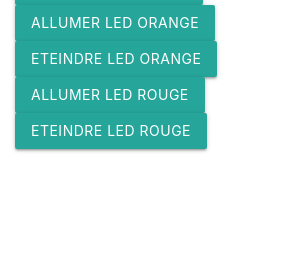
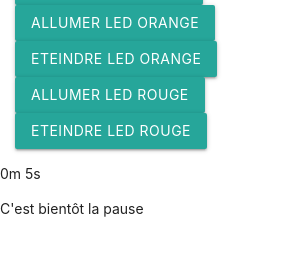
Before and after one commit to PiKSo05/TomateVerte, an Electron app: page TomateVerte_Desktop/mainWindow.html in a window 300 px wide. Shown: the part 123-378 px from the top of the page. Drawn offline with nearby package versions, Linux system fonts and the light colour scheme; no server answers.

Commit message:
test du timer et petit nettoyage

```diff
--- a/TomateVerte_Desktop/mainWindow.html
+++ b/TomateVerte_Desktop/mainWindow.html
@@ -9,7 +9,7 @@
 <body>
     <nav>
         <div class="nav-wrapper">
-            <a class="brand-logo center">Tomate Corentin</a>
+            <a class="brand-logo center">Tomate Verte</a>
         </div>
     </nav>
 
@@ -34,60 +34,123 @@
         <button id="btnEteindreLedRouge" class="btn waves-effect waves-light">Eteindre LED Rouge</button>
     </div>
 
+    <div>
+        <p id="tomatoTimer"></p>
+        <p id="tomatoTexte"></p>
+    </div>
+
     <script>
         const electron = require('electron');
         const { ipcRenderer } = electron;
         const ul = document.querySelector('ul');
         const request = require('request');
         const dbTools = require('./dbFunctions');
+        const raspberryTools = require('./raspberryFunctions');
 
-        function actionLed(event) {
-            dbTools.getParam('ipRaspberry', function (paramValue) {
-                var couleur = event.target.Couleur;
-                var action = event.target.Action;
-                var commande = action + 'Led' + couleur;
-                console.log("commande:" + commande);
-
-                var urlService = paramValue;
-                console.log('urlService : ' + urlService);
-                var urlCommande = urlService + '/' + commande + '/';
-                console.log("urlCommande:" + urlCommande);
-
-                request(urlCommande, { json: true }, (err, res, body) => {
-                    if (err) { return console.log(err); }
-                });
-            });
+        function actionLedEvenement(event) {
+            var couleur = event.target.Couleur;
+            var action = event.target.Action;
+            raspberryTools.actionLed(action, couleur);
         }
 
+        // function actionLed(action, couleur) {
+        //     dbTools.getParam('ipRaspberry', function (paramValue) {
+        //         var urlService = paramValue;
+        //         var commande = action + 'Led' + couleur;
+        //         console.log("commande:" + commande);
+        //         console.log('urlService : ' + urlService);
+        //         var urlCommande = urlService + '/' + commande + '/';
+        //         console.log("urlCommande:" + urlCommande);
+
+        //         request(urlCommande, { json: true }, (err, res, body) => {
+        //             if (err) { return console.log(err); }
+        //         });
+        //     });
+        // }
+
         const btnAllumerLedVerte = document.querySelector('#btnAllumerLedVerte');
-        btnAllumerLedVerte.addEventListener("click", actionLed, false);
+        btnAllumerLedVerte.addEventListener("click", actionLedEvenement, false);
         btnAllumerLedVerte.Couleur = 'Verte';
         btnAllumerLedVerte.Action = 'allumer';
 
         const btnEteindreLedVerte = document.querySelector('#btnEteindreLedVerte');
-        btnEteindreLedVerte.addEventListener("click", actionLed);
+        btnEteindreLedVerte.addEventListener("click", actionLedEvenement);
         btnEteindreLedVerte.Couleur = 'Verte';
         btnEteindreLedVerte.Action = 'eteindre';
 
         const btnAllumerLedOrange = document.querySelector('#btnAllumerLedOrange');
-        btnAllumerLedOrange.addEventListener("click", actionLed, false);
+        btnAllumerLedOrange.addEventListener("click", actionLedEvenement, false);
         btnAllumerLedOrange.Couleur = 'Orange';
         btnAllumerLedOrange.Action = 'allumer';
 
         const btnEteindreLedOrange = document.querySelector('#btnEteindreLedOrange');
-        btnEteindreLedOrange.addEventListener("click", actionLed);
+        btnEteindreLedOrange.addEventListener("click", actionLedEvenement);
         btnEteindreLedOrange.Couleur = 'Orange';
         btnEteindreLedOrange.Action = 'eteindre';
 
         const btnAllumerLedRouge = document.querySelector('#btnAllumerLedRouge');
-        btnAllumerLedRouge.addEventListener("click", actionLed, false);
+        btnAllumerLedRouge.addEventListener("click", actionLedEvenement, false);
         btnAllumerLedRouge.Couleur = 'Rouge';
         btnAllumerLedRouge.Action = 'allumer';
 
         const btnEteindreLedRouge = document.querySelector('#btnEteindreLedRouge');
-        btnEteindreLedRouge.addEventListener("click", actionLed);
+        btnEteindreLedRouge.addEventListener("click", actionLedEvenement);
         btnEteindreLedRouge.Couleur = 'Rouge';
         btnEteindreLedRouge.Action = 'eteindre';
+
+        //timer
+        // Set the date we're counting down to
+
+        var dureeTomateMinute = 10 / 60;
+        var dureeAvantFinTomateMinute = 6 / 60;
+        var dureeAvantFinTomateMs = dureeAvantFinTomateMinute * 60 * 1000;
+        var dureePauseMinute = 6 / 60;
+        var dureePauseMs = dureePauseMinute * 60 * 1000;
+        var countDownDate = new Date(new Date().getTime() + (1000 * 60 * dureeTomateMinute));
+        var estTravail = false;
+        var estBientotPause = false;
+        var estPause = false;
+
+        console.log(countDownDate);
+        raspberryTools.actionLed("eteindre", "Verte");
+        raspberryTools.actionLed("eteindre", "Orange");
+        raspberryTools.actionLed("allumer", "Rouge");
+        estTravail = true;
+
+        // Update the count down every 1 second
+        var x = setInterval(function () {
+
+            // Get todays date and time
+            var now = new Date().getTime();
+
+            // Find the distance between now an the count down date
+            var distance = countDownDate - now;
+            console.log("distance = " + distance);
+
+            // Time calculations for days, hours, minutes and seconds
+            var minutes = Math.floor((distance % (1000 * 60 * 60)) / (1000 * 60));
+            var seconds = Math.floor((distance % (1000 * 60)) / 1000);
+
+            // Display the result in the element with id="demo"
+            document.getElementById("tomatoTimer").innerHTML = minutes + "m " + seconds + "s ";
+
+            // If the count down is finished, write some text
+            if (distance <= 0 && !estPause) {
+                clearInterval(x);
+                estPause = true;
+                raspberryTools.actionLed("allumer", "Verte");
+                raspberryTools.actionLed("eteindre", "Orange");
+                document.getElementById("tomatoTimer").innerHTML = " 0m 0s ";
+                document.getElementById("tomatoTexte").innerHTML = "Terminé";
+            }
+            else if (distance <= dureeAvantFinTomateMs && !estBientotPause) {
+                estBientotPause = true;
+                raspberryTools.actionLed("eteindre", "Rouge");
+                raspberryTools.actionLed("allumer", "Orange");
+                document.getElementById("tomatoTexte").innerHTML = "C'est bientôt la pause";
+            }
+        }, 1000);
+
 
 
     </script>
--- /dev/null
+++ b/TomateVerte_Desktop/raspberryFunctions.js
@@ -0,0 +1,22 @@
+
+
+const dbTools = require('./dbFunctions');
+
+module.exports = {
+    //update parameter value
+
+    actionLed: function (action, couleur) {
+        dbTools.getParam('ipRaspberry', function (paramValue) {
+            var urlService = paramValue;
+            var commande = action + 'Led' + couleur;
+            console.log("commande:" + commande);
+            console.log('urlService : ' + urlService);
+            var urlCommande = urlService + '/' + commande + '/';
+            console.log("urlCommande:" + urlCommande);
+
+            request(urlCommande, { json: true }, (err, res, body) => {
+                if (err) { return console.log(err); }
+            });
+        });
+    }
+}
```
Also changed, not shown: TomateVerte_Desktop/dbFunctions.js (+0 -22 lines), TomateVerte_Desktop/timerFunctions.js (added, +11 -0 lines), TomateVerte_Desktop/gpioFunctions.js (deleted).
